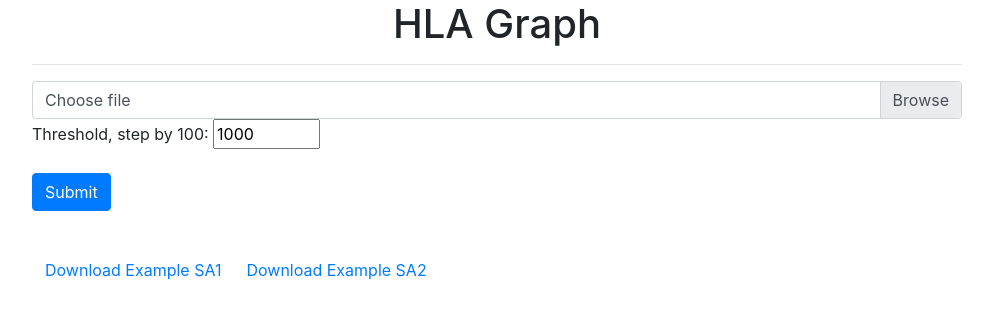
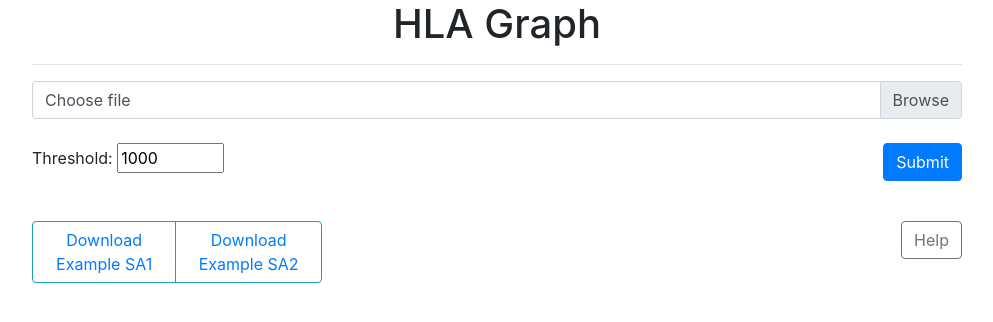
Before and after one commit to cedricusureau/HLA_graph, a Flask app: page / in a window 1280 px wide. Shown: the top 322 px of the page, without its empty margins (143-1136 px from the left). Run offline with Flask 2, Linux system fonts and the light colour scheme; some libraries are stand-ins or nearby versions.

Commit message:
final push

```diff
--- a/server.py
+++ b/server.py
@@ -31,15 +31,19 @@ def index():
 def upload_files():
     uploaded_file = request.files['file']
     tresh = request.form['tresh']
-    filename = uploaded_file.filename.split('.')[0] + "_" + str(random.randint(0, 1000)) + "." + \
-               uploaded_file.filename.split('.')[1]
-    while os.path.isfile("uploads/" + filename):
-        filename = uploaded_file.filename.split('.')[0] + "_" + str(random.randint(0, 1000)) + "." + \
-                   uploaded_file.filename.split('.')[1]
+    filename = uploaded_file.filename
+
     if filename != '':
         file_ext = os.path.splitext(filename)[1]
         if file_ext not in app.config['UPLOAD_EXTENSIONS']:
             abort(400)
+        filename = uploaded_file.filename.split('.')[0] + "_" + str(random.randint(0, 1000)) + "." + \
+               uploaded_file.filename.split('.')[1]
+
+        while os.path.isfile("uploads/" + filename):
+            filename = uploaded_file.filename.split('.')[0] + "_" + str(random.randint(0, 1000)) + "." + \
+                       uploaded_file.filename.split('.')[1]
+
 
         upload_filename = os.path.join(app.config['UPLOAD_PATH'], filename)
         uploaded_file.save(upload_filename)
--- a/templates/index.html
+++ b/templates/index.html
@@ -21,16 +21,15 @@
                     <label class="custom-file-label" for="customFile">Choose file</label>
                     <input type="file" class="custom-file-input border" name="file" id="customFile">
                 </div>
+                <br/><br/>
                 <div class="form-group">
-                    <label for="tresh">Threshold, step by 100:
+                    <label for="tresh">Threshold:
                         <input type="number" id="tresh" name="tresh" placeholder="1000" value="1000" min="1000" max="3000" step="100">
                     </label>
+                    <div style="float: right">
+                        <button type="submit" class="btn btn-primary">Submit</button>
+                    </div>
                 </div>
-                <div class="form-group">
-                    <button type="submit" class="btn btn-primary">Submit</button>
-                </div>
-
-
             </form>
             <br/>
 
@@ -55,9 +54,12 @@
                 <a class="dropdown-item" href="#">{{allele_type[2]}}</a>
               </div>
             </div>
-            <div class="col-8"></div>
+            <div class="col-8" style="text-align: center">
+                <h3 id="title">HLA {{allele_type[0]}}</h3>
+            </div>
             <div class="col-2">
-                <button class="btn btn-primary" onclick="window.location.href='result/html_table/'+file_html ">View raw data</button>
+                <button class="btn btn-primary" onclick="window.location.href='result/html_table/'+file_html" style="float: right" data-toggle="tooltip" data-placement="right" title="Show all alleles which bear positive eplets.">
+                    View all eplets</button>
             </div>
         </div>
 
@@ -70,15 +72,32 @@
                     <img src="{{ url_for('static', filename=data[0]) }}" width="100%" height="100%" class="img-responsive" id="graph"/>
                 </a>
             </div>
-            <div>
-                <button type="button" class="btn"><a href="{{ url_for('static', filename='raw_data/'+file) }}" download>Download raw data</a></button>
+            <br/>
+            <div class="row">
+                <div class="col-2">
+                  <button type="button" class="btn btn-outline-info"><a href="{{ url_for('static', filename='raw_data/'+file) }}" download>Download raw data</a></button>
+                </div>
+                <div class="col-8" style="text-align: center">
+                </div>
+                <div class="col-2">
+                    <button class="btn btn-outline-secondary" onclick="window.location.href='https://google.fr'" style="float: right">Help</button>
+                </div>
+            </div>
+        <br/>
+    {% else %}
+
+        <div class="row">
+                <div class="btn-group col-4">
+                    <button type="button" class="btn btn-outline-info"><a href="{{ url_for('static', filename='test_data/SA1.xls') }}" download>Download Example SA1</a></button>
+                    <button type="button" class="btn btn-outline-info"><a href="{{ url_for('static', filename='test_data/SA2.xls') }}" download>Download Example SA2</a></button>
+                </div>
+                <div class="col-4" style="text-align: center">
+                </div>
+                <div class="col-4">
+                    <button class="btn btn-outline-secondary" onclick="window.location.href='https://google.fr'" style="float: right">Help</button>
+                </div>
             </div>
 
-    {% else %}
-    <div class="btn-group">
-        <button type="button" class="btn"><a href="{{ url_for('static', filename='test_data/SA1.xls') }}" download>Download Example SA1</a></button>
-        <button type="button" class="btn"><a href="{{ url_for('static', filename='test_data/SA2.xls') }}" download>Download Example SA2</a></button>
-    </div>
     {% endif %}
     </div>
 <!--</div>-->
@@ -100,6 +119,7 @@
             }
             $("#graph").attr("src",path);
             $("#img_link").attr("href", path);
+            $("#title").text("HLA "+allele);
 
         });
 
@@ -108,6 +128,9 @@
           var fileName = $(this).val().split("\\").pop();
           $(this).siblings(".custom-file-label").addClass("selected").html(fileName);
         });
+        $(document).ready(function(){
+            $('[data-toggle="tooltip"]').tooltip();
+        });
         </script>
 
   </body>
```
